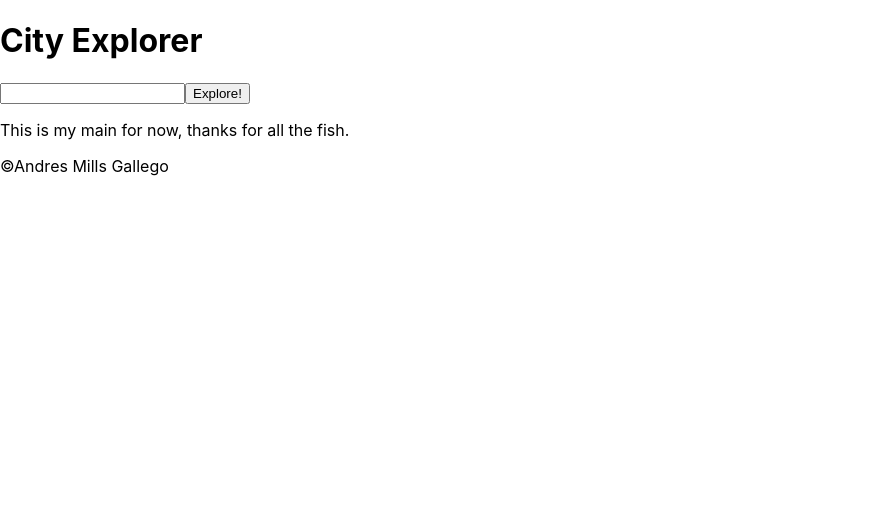
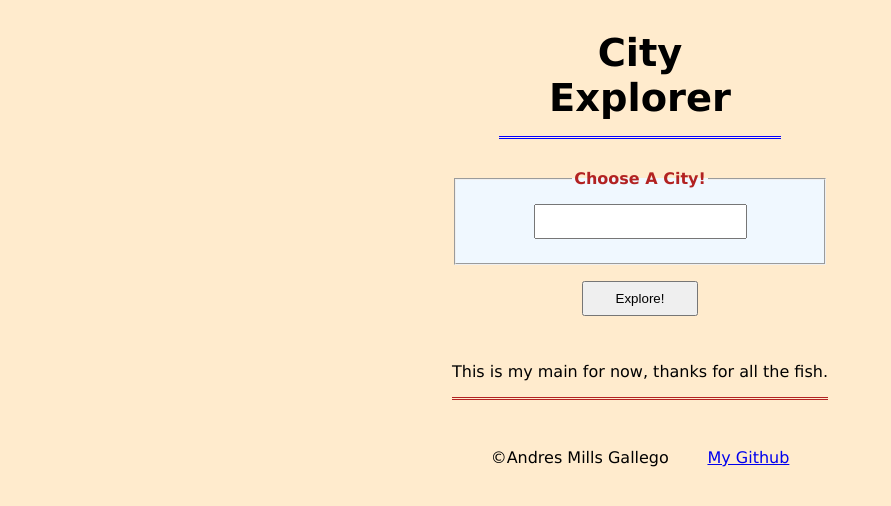
Before and after one commit to AndresMillsGallego/city-explorer, a React (Create React App) app: page / in a window 1280 px wide. Shown: the top 506 px of the page, without its empty margins (0-891 px from the left). Built offline with nearby package versions, Linux system fonts and the light colour scheme.

Commit message:
finished map/slide 3

```diff
--- /dev/null
+++ b/src/CityForm.css
@@ -0,0 +1,31 @@
+form {
+  margin: 30px auto;
+  text-align: center;
+}
+
+fieldset {
+  padding: 1rem;
+  padding-bottom: 1.5rem;
+  background-color: aliceblue;
+}
+
+legend {
+  color: firebrick;
+  font-weight: bold;
+}
+
+button {
+  margin-top: 1rem;
+  padding: .5rem 2rem;
+}
+
+button:hover {
+  cursor: pointer;
+  color: firebrick;
+}
+
+input {
+  padding: .5rem 1rem;
+  color: black;
+  text-align: center;
+}
--- a/src/CityForm.js
+++ b/src/CityForm.js
@@ -1,5 +1,7 @@
 import axios from 'axios';
 import React from 'react';
+
+import './CityForm.css'
 
 
 class CityForm extends React.Component {
@@ -21,14 +23,17 @@ class CityForm extends React.Component {
     let cityUrl = `https://us1.locationiq.com/v1/search.php?key=${process.env.REACT_APP_LOCATIONIQ}&q=${this.state.selectedCity}&format=json`
     let cityData = await axios.get(cityUrl);
     this.props.getCityData(cityData.data);
-    console.log(cityData.data[0]);
+
   }
 
   render() {
     return (
       <>
       <form onSubmit={this.getCityData} name="cityForm">
+        <fieldset>
+          <legend>Choose A City!</legend>
         <input type="text" onChange={this.getCityInput} name="cityForm"></input>
+        </fieldset>
         <button type='submit' name="cityForm">Explore!</button>
       </form>
       </>
--- /dev/null
+++ b/src/Footer.css
@@ -0,0 +1,6 @@
+footer {
+  display: flex;
+  justify-content: space-evenly;
+  align-items: center;
+  margin-top: 1rem;
+}
--- a/src/Footer.js
+++ b/src/Footer.js
@@ -1,10 +1,15 @@
 import React from 'react'
+
+import './Footer.css'
 
 class Footer extends React.Component {
   render() {
     return (
       <>
-      <footer>&copy;Andres Mills Gallego</footer>
+      <footer>
+        <p>&copy;Andres Mills Gallego</p>
+         <a href='https://github.com/AndresMillsGallego'>My Github</a>
+        </footer>
       </>
     )
   }
--- /dev/null
+++ b/src/Header.css
@@ -0,0 +1,9 @@
+h1 {
+  width: 75%;
+  font-size: 3vw;
+  text-align: center;
+  border-bottom: 3px double blue;
+  margin: auto;
+  padding-bottom: 1rem;
+  word-spacing: 2rem;
+}
--- a/src/Header.js
+++ b/src/Header.js
@@ -1,4 +1,6 @@
 import React from 'react'
+
+import './Header.css'
 
 
 class Header extends React.Component {
--- /dev/null
+++ b/src/Main.css
@@ -0,0 +1,32 @@
+main {
+  display: flex;
+  flex-direction: column;
+  align-items: center;
+}
+
+main p {
+  width: fit-content;
+  text-align: center;
+  padding-bottom: 1rem;
+  border-bottom: 3px double firebrick;
+  margin: 1rem auto;
+}
+
+main img {
+  width: 100%;
+  border: 3px solid dodgerblue;
+  border-radius: 5px;
+  margin-top: 1rem;
+}
+
+#name {
+  color: red;
+}
+
+#lat {
+  color: blue;
+}
+
+#lon {
+  color:green;
+}
--- a/src/Main.js
+++ b/src/Main.js
@@ -1,24 +1,31 @@
 import React from 'react'
+
+import './Main.css'
 
 class Main extends React.Component {
 
   render() {
     let cityName;
     let cityLat;
-    let cityLon
+    let cityLon;
+    let cityMap;
+
     if (this.props.cityData.length > 0) {
-       cityName = this.props.cityData[0].display_name;
-       cityLat = this.props.cityData[0].lat;
-       cityLon = this.props.cityData[0].lon;
+      cityName = this.props.cityData[0].display_name;
+      cityLat = this.props.cityData[0].lat;
+      cityLon = this.props.cityData[0].lon;
+      cityMap = `https://maps.locationiq.com/v3/staticmap?key=${process.env.REACT_APP_LOCATIONIQ}&center=${cityLat},${cityLon}&zoom=13`
     }
+
     return (
       <main>
         <p>This is my main for now, thanks for all the fish.</p>
         {this.props.cityData.length > 0 &&
           <article>
-            <p>{`The location you have selected is ${cityName}`}</p>
-            <p>{`The latitude for your selected city is: ${cityLat}`}</p>
-            <p>{`The longitude for your selected city is: ${cityLon}`}</p>
+            <p>The location you have selected is <b id='name'>{cityName}</b></p>
+            <p>The latitude for your selected city is: <b id='lat'>{cityLat}</b></p>
+            <p>The longitude for your selected city is: <b id='lon'>{cityLon}</b></p>
+            <img src={cityMap} alt={cityName} title={cityName}/>
           </article>
         }
 
--- a/src/index.css
+++ b/src/index.css
@@ -11,3 +11,13 @@ code {
   font-family: source-code-pro, Menlo, Monaco, Consolas, 'Courier New',
     monospace;
 }
+
+body {
+  display: flex;
+  justify-content: space-evenly;
+  align-content: center;
+  margin: 30px auto;
+  background-color: blanchedalmond;
+  border-radius: 5px;
+  font-family:Verdana, Geneva, Tahoma, sans-serif;
+}
```
